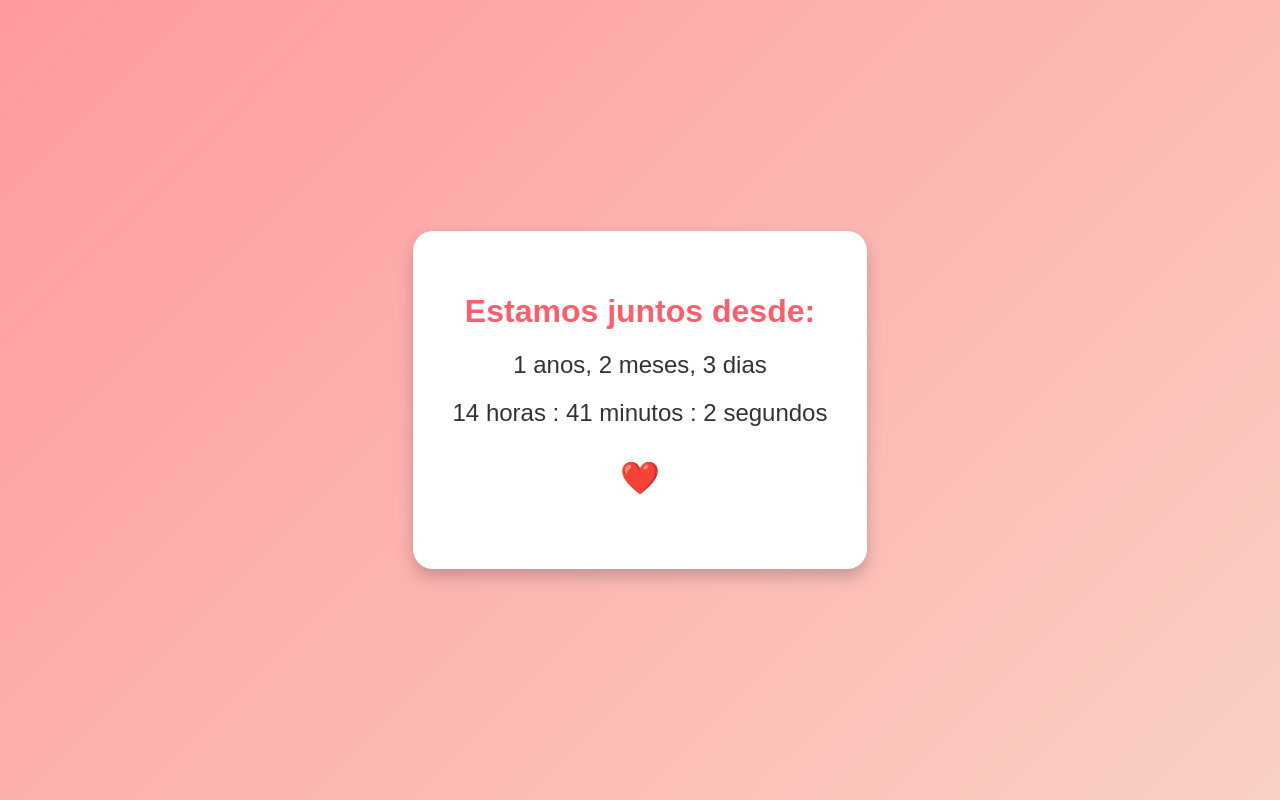
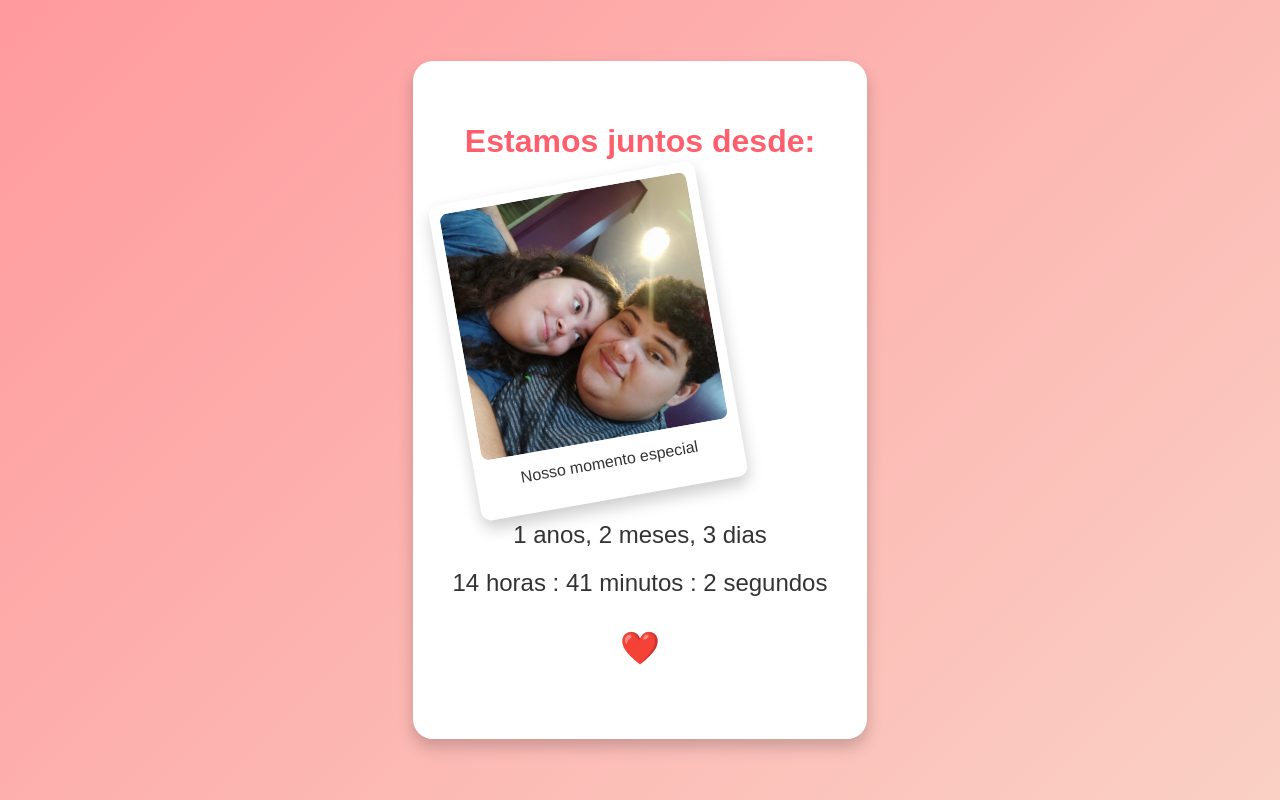
Before and after one commit to genesioamaral/contatordedias, a plain HTML site: page index.html in a window 1280 px wide. Drawn offline with Linux system fonts and the light colour scheme.

Commit message:
alteração da foto

```diff
--- a/index.html
+++ b/index.html
@@ -9,8 +9,15 @@
 <body>
   <div class="container">
     <h1>Estamos juntos desde:</h1>
+
+    <!-- Foto Polaroide -->
+    <div class="polaroid">
+      <img src="foto-polaroide.jpeg" alt="Foto de casal">
+      <div class="caption">Nosso momento especial</div>
+    </div>
+
     <div id="time-counter">
-      <span id="years">0 ano(s)</span>,
+      <span id="years">0 anos</span>,
       <span id="months">0 meses</span>,
       <span id="days">0 dias</span>
     </div>
--- a/style.css
+++ b/style.css
@@ -7,6 +7,7 @@ body {
     display: flex;
     align-items: center;
     justify-content: center;
+    flex-direction: column;
   }
 
   .container {
@@ -31,3 +32,29 @@ body {
   p {
     font-size: 2em;
   }
+
+  /* Estilo da foto Polaroide */
+  .polaroid {
+    position: relative;
+    width: 250px;
+    height: 300px;
+    background-color: white;
+    border-radius: 10px;
+    padding: 10px;
+    box-shadow: 0 8px 16px rgba(0,0,0,0.2);
+    transform: rotate(-10deg);
+    margin-bottom: 20px;
+  }
+
+  .polaroid img {
+    width: 100%;
+    height: auto;
+    border-radius: 8px;
+  }
+
+  .polaroid .caption {
+    text-align: center;
+    font-size: 1em;
+    color: #333;
+    margin-top: 10px;
+  }
```
Also changed, not shown: foto-polaroide.jpeg (added).
